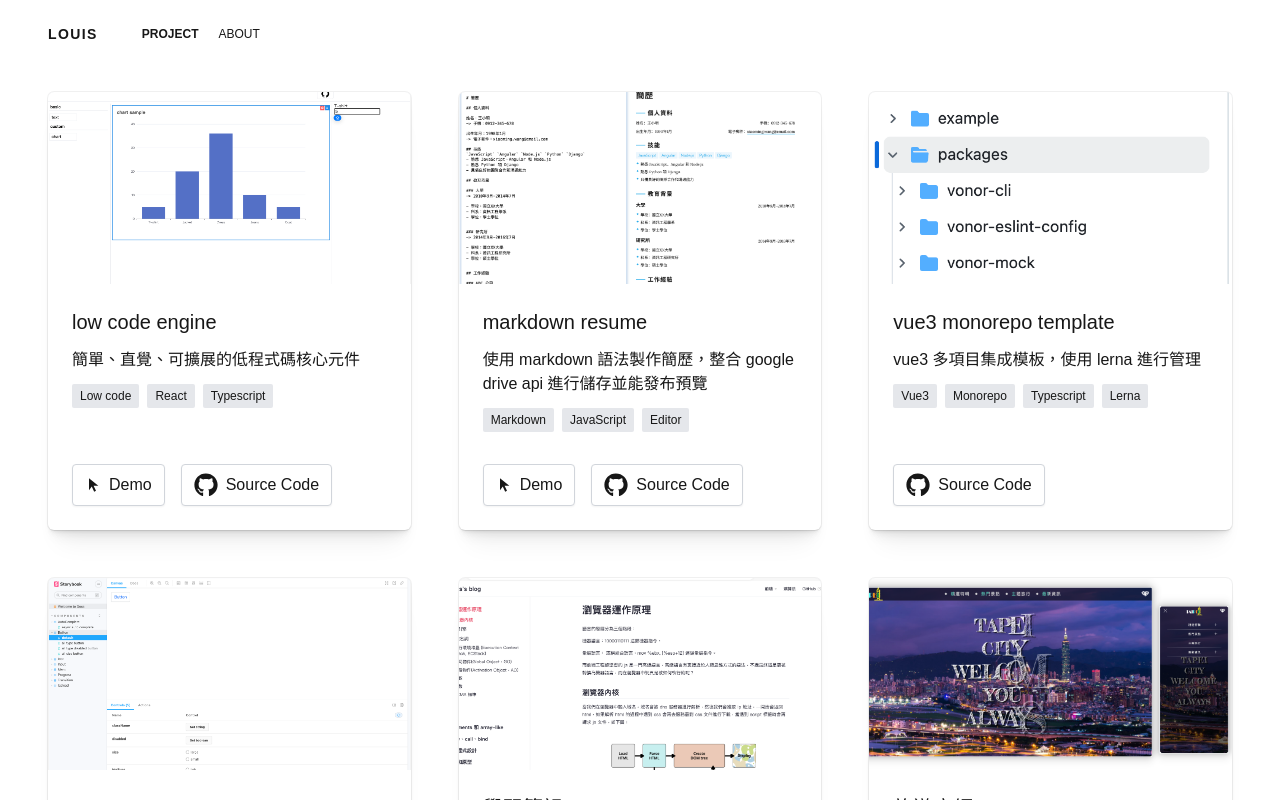
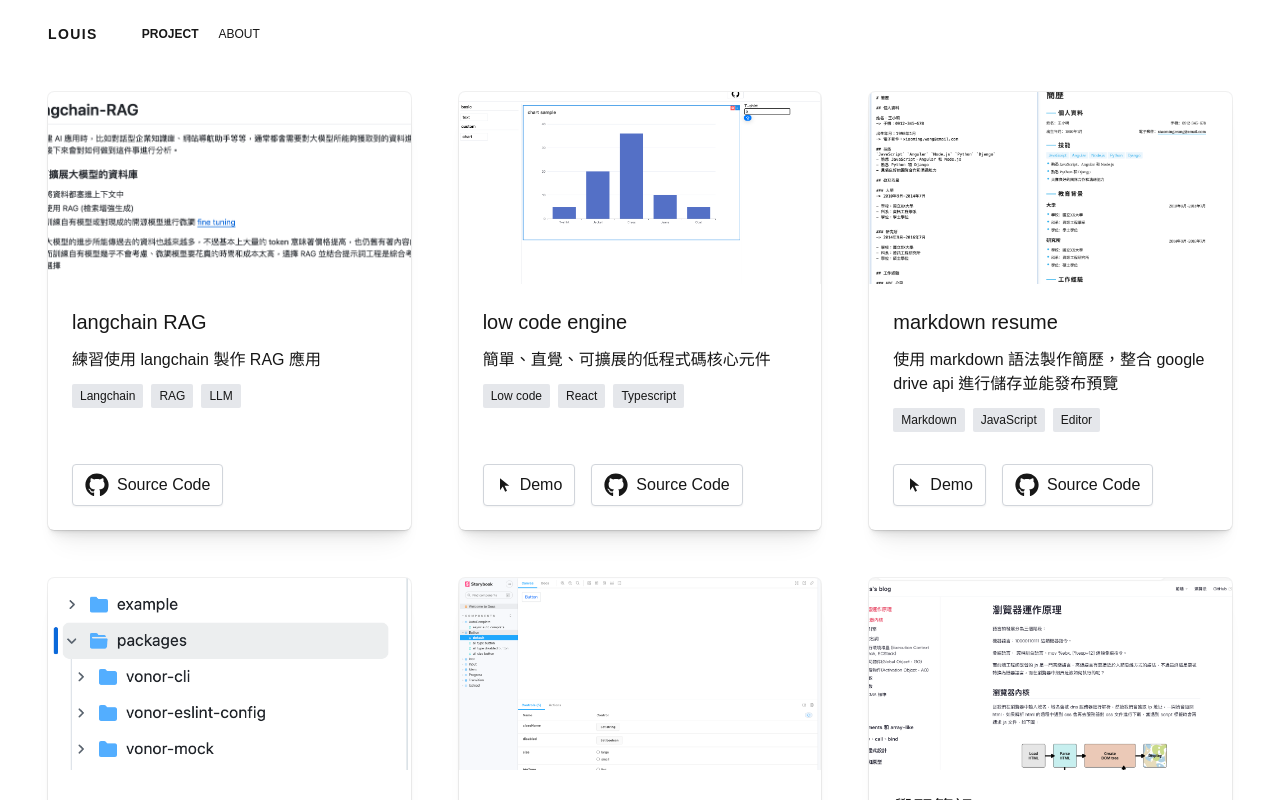
Before and after one commit to louis61619/portfolio, a Next.js app: page / in a window 1280 px wide. Shown: the top 800 px of the page. Built offline with nearby package versions, Linux system fonts and the light colour scheme.

Commit message:
add RAG demo

```diff
--- a/app/page.tsx
+++ b/app/page.tsx
@@ -5,6 +5,13 @@ import React from 'react';
 type Project = React.ComponentProps<typeof Card>
 
 const projects: Project[] = [
+  {
+    title: 'langchain RAG',
+    description: '練習使用 langchain 製作 RAG 應用',
+    labels: ['Langchain', 'RAG', 'LLM'],
+    sourceLink: 'https://github.com/louis61619/langchain-RAG',
+    src: '/image/langchain-RAG.png'
+  },
   {
     // 記得封裝一下，未來可以結合 chatgpt
     title: 'low code engine',
```
Also changed, not shown: public/image/langchain-RAG.png (added).
